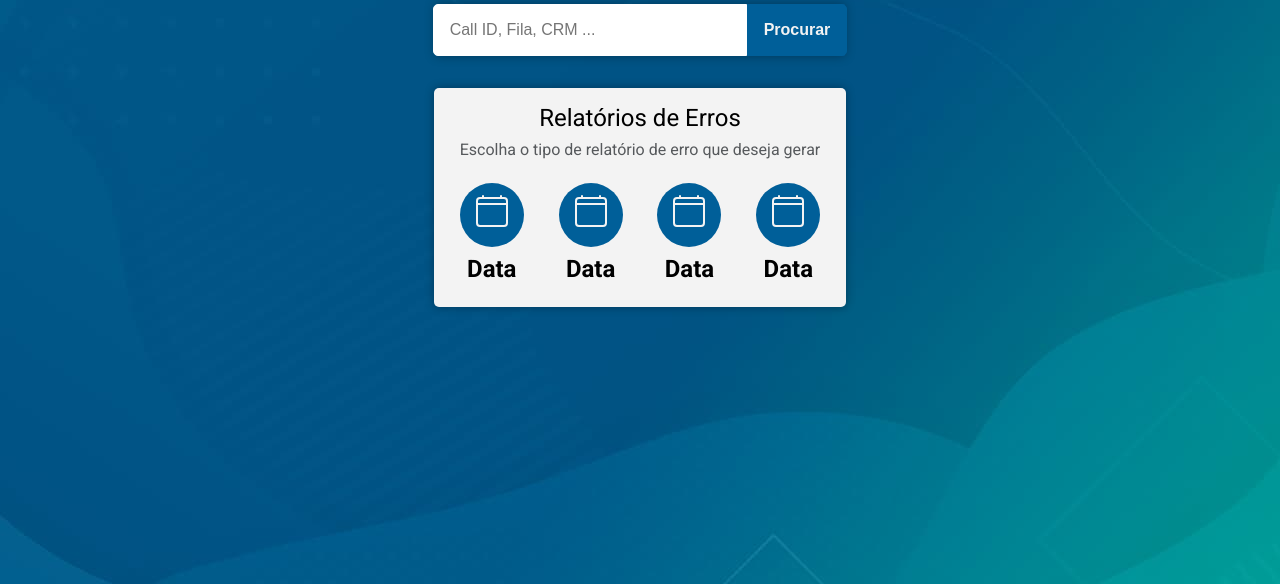
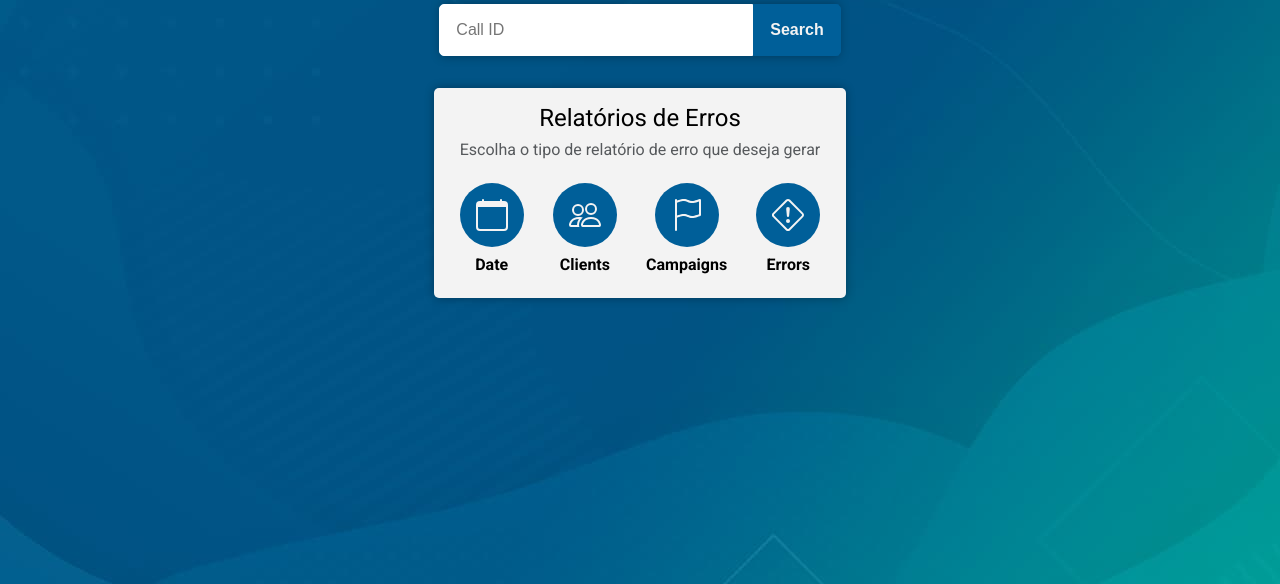
Before and after one commit to bos21001/wdd131-old, a plain HTML site: page project/index.html in a window 1280 px wide. Shown: the part 216-800 px from the top of the page. Drawn offline with Linux system fonts and the light colour scheme.

Commit message:
week06 - final project

```diff
--- a/project/index.html
+++ b/project/index.html
@@ -33,11 +33,13 @@
 			<div>
 				<div class="centered-text">
 					<img alt="ExpertLog logo" height="100" src="images/expertlog_logo.png" width="301">
+					<form action="report.html" method="get">
 						<div class="input-group input-group-lg shadow">
-						<label for="input_search">Procurar</label>
-						<input name="input_search" id="input_search" placeholder="Call ID, Fila, CRM ..." type="text">
-						<button type="button">Procurar</button>
+							<label for="callid">Procurar</label>
+							<input id="callid" name="callid" placeholder="Call ID" type="text" required>
+							<button type="submit">Search</button>
 						</div>
+					</form>
 				</div>
 			</div>
 		</div>
@@ -47,48 +49,54 @@
 				<h3 class="text-muted sub">Escolha o tipo de relatório de erro que deseja gerar</h3>
 				<div class="row distributed pt-1">
 					<div class="icon-link">
+						<a href="listing.html?id=dates" target="_top"
+						   title="Gera um relatório com todos os erros de uma data específica">
 						<div class="icon-circled-holder">
-							<a href="listing.html" target="_top"
-							   title="Gera um relatório com todos os erros de uma data específica">
-								<svg xmlns="http://www.w3.org/2000/svg" width="1em" height="1em" fill="currentColor" viewBox="0 0 16 16" class="bi bi-calendar4">
-									<path d="M3.5 0a.5.5 0 0 1 .5.5V1h8V.5a.5.5 0 0 1 1 0V1h1a2 2 0 0 1 2 2v11a2 2 0 0 1-2 2H2a2 2 0 0 1-2-2V3a2 2 0 0 1 2-2h1V.5a.5.5 0 0 1 .5-.5M2 2a1 1 0 0 0-1 1v1h14V3a1 1 0 0 0-1-1zm13 3H1v9a1 1 0 0 0 1 1h12a1 1 0 0 0 1-1z"></path>
+								<svg class="bi bi-calendar" fill="currentColor" height="32" viewBox="0 0 16 16"
+									 width="32" xmlns="http://www.w3.org/2000/svg">
+									<path d="M3.5 0a.5.5 0 0 1 .5.5V1h8V.5a.5.5 0 0 1 1 0V1h1a2 2 0 0 1 2 2v11a2 2 0 0 1-2 2H2a2 2 0 0 1-2-2V3a2 2 0 0 1 2-2h1V.5a.5.5 0 0 1 .5-.5M1 4v10a1 1 0 0 0 1 1h12a1 1 0 0 0 1-1V4z"/>
 								</svg>
+						</div>
 							</a>
-						</div>
-						<p>Data</p>
+						<p>Date</p>
 					</div>
 					<div class="icon-link">
+						<a href="listing.html?id=clients" target="_top"
+						   title="Gera um relatório com todos os erros de uma data específica">
 							<div class="icon-circled-holder">
-							<a href="listing.html" target="_top"
-							   title="Gera um relatório com todos os erros de uma data específica">
-								<svg xmlns="http://www.w3.org/2000/svg" width="1em" height="1em" fill="currentColor" viewBox="0 0 16 16" class="bi bi-calendar4">
-									<path d="M3.5 0a.5.5 0 0 1 .5.5V1h8V.5a.5.5 0 0 1 1 0V1h1a2 2 0 0 1 2 2v11a2 2 0 0 1-2 2H2a2 2 0 0 1-2-2V3a2 2 0 0 1 2-2h1V.5a.5.5 0 0 1 .5-.5M2 2a1 1 0 0 0-1 1v1h14V3a1 1 0 0 0-1-1zm13 3H1v9a1 1 0 0 0 1 1h12a1 1 0 0 0 1-1z"></path>
+									<svg class="bi bi-people" fill="currentColor" height="32" viewBox="0 0 16 16"
+										 width="32" xmlns="http://www.w3.org/2000/svg">
+										<path d="M15 14s1 0 1-1-1-4-5-4-5 3-5 4 1 1 1 1zm-7.978-1L7 12.996c.001-.264.167-1.03.76-1.72C8.312 10.629 9.282 10 11 10c1.717 0 2.687.63 3.24 1.276.593.69.758 1.457.76 1.72l-.008.002-.014.002zM11 7a2 2 0 1 0 0-4 2 2 0 0 0 0 4m3-2a3 3 0 1 1-6 0 3 3 0 0 1 6 0M6.936 9.28a6 6 0 0 0-1.23-.247A7 7 0 0 0 5 9c-4 0-5 3-5 4q0 1 1 1h4.216A2.24 2.24 0 0 1 5 13c0-1.01.377-2.042 1.09-2.904.243-.294.526-.569.846-.816M4.92 10A5.5 5.5 0 0 0 4 13H1c0-.26.164-1.03.76-1.724.545-.636 1.492-1.256 3.16-1.275ZM1.5 5.5a3 3 0 1 1 6 0 3 3 0 0 1-6 0m3-2a2 2 0 1 0 0 4 2 2 0 0 0 0-4"/>
 									</svg>
+							</div>
 						</a>
-						</div>
-						<p>Data</p>
+						<p>Clients</p>
 					</div>
 					<div class="icon-link">
+						<a href="listing.html?id=campaigns_id" target="_top"
+						   title="Gera um relatório com todos os erros de uma data específica">
 							<div class="icon-circled-holder">
-							<a href="listing.html" target="_top"
-							   title="Gera um relatório com todos os erros de uma data específica">
-								<svg xmlns="http://www.w3.org/2000/svg" width="1em" height="1em" fill="currentColor" viewBox="0 0 16 16" class="bi bi-calendar4">
-									<path d="M3.5 0a.5.5 0 0 1 .5.5V1h8V.5a.5.5 0 0 1 1 0V1h1a2 2 0 0 1 2 2v11a2 2 0 0 1-2 2H2a2 2 0 0 1-2-2V3a2 2 0 0 1 2-2h1V.5a.5.5 0 0 1 .5-.5M2 2a1 1 0 0 0-1 1v1h14V3a1 1 0 0 0-1-1zm13 3H1v9a1 1 0 0 0 1 1h12a1 1 0 0 0 1-1z"></path>
+								<svg class="bi bi-flag" fill="currentColor" height="32" viewBox="0 0 16 16"
+									 width="32" xmlns="http://www.w3.org/2000/svg">
+									<path d="M14.778.085A.5.5 0 0 1 15 .5V8a.5.5 0 0 1-.314.464L14.5 8l.186.464-.003.001-.006.003-.023.009a12 12 0 0 1-.397.15c-.264.095-.631.223-1.047.35-.816.252-1.879.523-2.71.523-.847 0-1.548-.28-2.158-.525l-.028-.01C7.68 8.71 7.14 8.5 6.5 8.5c-.7 0-1.638.23-2.437.477A20 20 0 0 0 3 9.342V15.5a.5.5 0 0 1-1 0V.5a.5.5 0 0 1 1 0v.282c.226-.079.496-.17.79-.26C4.606.272 5.67 0 6.5 0c.84 0 1.524.277 2.121.519l.043.018C9.286.788 9.828 1 10.5 1c.7 0 1.638-.23 2.437-.477a20 20 0 0 0 1.349-.476l.019-.007.004-.002h.001M14 1.221c-.22.078-.48.167-.766.255-.81.252-1.872.523-2.734.523-.886 0-1.592-.286-2.203-.534l-.008-.003C7.662 1.21 7.139 1 6.5 1c-.669 0-1.606.229-2.415.478A21 21 0 0 0 3 1.845v6.433c.22-.078.48-.167.766-.255C4.576 7.77 5.638 7.5 6.5 7.5c.847 0 1.548.28 2.158.525l.028.01C9.32 8.29 9.86 8.5 10.5 8.5c.668 0 1.606-.229 2.415-.478A21 21 0 0 0 14 7.655V1.222z"/>
 								</svg>
+							</div>
 						</a>
-						</div>
-						<p>Data</p>
+						<p>Campaigns</p>
 					</div>
 					<div class="icon-link">
+						<a href="listing.html?id=similar_errors" target="_top"
+						   title="Gera um relatório com todos os erros de uma data específica">
 							<div class="icon-circled-holder">
-							<a href="listing.html" target="_top"
-							   title="Gera um relatório com todos os erros de uma data específica">
-								<svg xmlns="http://www.w3.org/2000/svg" width="1em" height="1em" fill="currentColor" viewBox="0 0 16 16" class="bi bi-calendar4">
-									<path d="M3.5 0a.5.5 0 0 1 .5.5V1h8V.5a.5.5 0 0 1 1 0V1h1a2 2 0 0 1 2 2v11a2 2 0 0 1-2 2H2a2 2 0 0 1-2-2V3a2 2 0 0 1 2-2h1V.5a.5.5 0 0 1 .5-.5M2 2a1 1 0 0 0-1 1v1h14V3a1 1 0 0 0-1-1zm13 3H1v9a1 1 0 0 0 1 1h12a1 1 0 0 0 1-1z"></path>
+								<svg class="bi bi-exclamation-diamond" fill="currentColor" height="32"
+									 viewBox="0 0 16 16"
+									 width="32" xmlns="http://www.w3.org/2000/svg">
+									<path d="M6.95.435c.58-.58 1.52-.58 2.1 0l6.515 6.516c.58.58.58 1.519 0 2.098L9.05 15.565c-.58.58-1.519.58-2.098 0L.435 9.05a1.48 1.48 0 0 1 0-2.098zm1.4.7a.495.495 0 0 0-.7 0L1.134 7.65a.495.495 0 0 0 0 .7l6.516 6.516a.495.495 0 0 0 .7 0l6.516-6.516a.495.495 0 0 0 0-.7L8.35 1.134z"/>
+									<path d="M7.002 11a1 1 0 1 1 2 0 1 1 0 0 1-2 0M7.1 4.995a.905.905 0 1 1 1.8 0l-.35 3.507a.552.552 0 0 1-1.1 0z"/>
 								</svg>
+							</div>
 						</a>
-						</div>
-						<p>Data</p>
+						<p>Errors</p>
 					</div>
 				</div>
 			</div>
--- a/project/scripts/components/Card.js
+++ b/project/scripts/components/Card.js
@@ -20,7 +20,7 @@ export  default function Card(props) {
     if (cardBody) {
         const cardBodyElement = document.createElement('div');
         cardBodyElement.classList.add('card-body');
-        cardBodyElement.contentEditable = true;
+        // cardBodyElement.contentEditable = true;
         cardBodyElement.innerHTML = cardBody;
         card.appendChild(cardBodyElement);
     } else {
--- a/project/style/helpers.css
+++ b/project/style/helpers.css
@@ -447,6 +447,7 @@ code {
     background-color: rgba(0, 0, 0, 0.5);
     color: white;
     font-size: 2em;
-    text-align: center;
-    padding-top: 50%;
+    display: flex;
+    justify-content: center;
+    align-items: center;
 }
--- a/project/style/mobile.css
+++ b/project/style/mobile.css
@@ -35,7 +35,7 @@ body {
     font-size: 2rem;
 }
 
-.icon-circled-holder > a {
+a > .icon-circled-holder {
     color: var(--white);
 }
 
@@ -46,6 +46,6 @@ body {
 .icon-link p {
     font-weight: bold;
     text-align: center;
-    font-size: 1.5rem;
+    font-size: 1rem;
     margin: 0.5rem 0;
 }
```
Also changed, not shown: project/listing.html (+0 -1 lines), project/report-listing.html (+0 -1 lines), project/report.html (+2 -1 lines), project/scripts/listing.js (+1 -8 lines), project/scripts/report-listing.js (+5 -5 lines), project/scripts/report.js (+13 -0 lines). Lines whose indentation alone changed are shown as unchanged.
